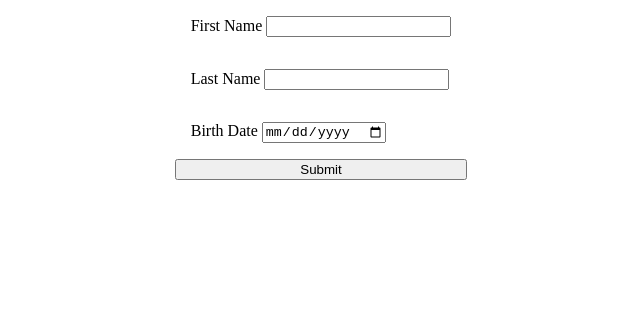
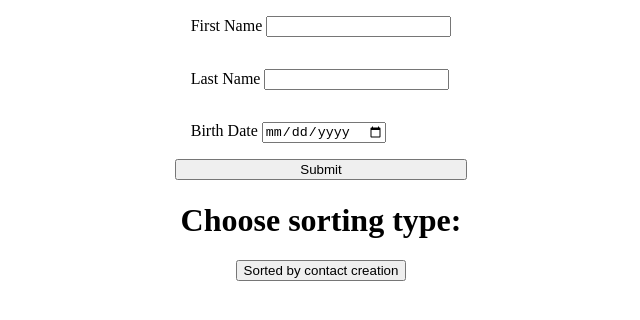
Before and after one commit to baldx/contact-list, a plain HTML site: page index.html in a window 1280 px wide. Shown: the whole page, without its empty margins (319-959 px from the left). Drawn offline with Linux system fonts and the light colour scheme.

Commit message:
add sorting btn

```diff
--- a/index.html
+++ b/index.html
@@ -26,6 +26,8 @@
 
         <button type="submit" id="submit">Submit</button>
     </form>
+    <h1>Choose sorting type:</h1>
+    <button id="sorting" class="creation">Sorted by contact creation</button>
 
     <main>
 
```
